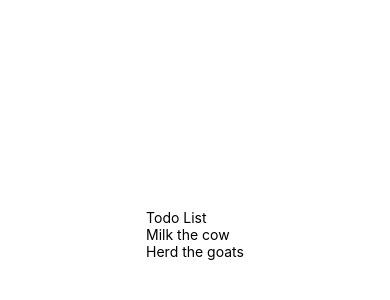
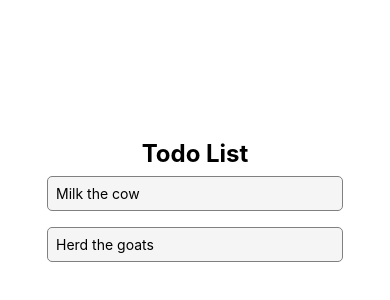
Before and after one commit to einnor/rn-todoey, a React Native app: screen / in a window 390 px wide. Shown: the part 188-488 px from the top of the page. Built offline with nearby package versions, Linux system fonts and the light colour scheme.

Commit message:
Style the components

```diff
--- a/components/Todo.js
+++ b/components/Todo.js
@@ -1,12 +1,28 @@
 import React from 'react';
-import { View, Text } from 'react-native';
+import { View, Text, StyleSheet } from 'react-native';
 
 const Todo = ({ name }) => {
   return (
-    <View>
+    <View style={[styles.item, styles.align]}>
       <Text>{name}</Text>
     </View>
   )
-}
+};
+
+const styles = StyleSheet.create({
+  item: {
+    flexDirection: 'row',
+    justifyContent: 'space-between',
+    alignItems: 'center',
+    borderColor: 'grey',
+    borderWidth: 1,
+    borderRadius: 5,
+    backgroundColor: 'whitesmoke',
+  },
+  align: {
+    margin: 8,
+    padding: 8,
+  },
+});
 
 export default Todo;
--- a/components/TodoList.js
+++ b/components/TodoList.js
@@ -1,16 +1,30 @@
 import React from 'react';
-import { View, Text } from 'react-native';
+import { View, Text, StyleSheet } from 'react-native';
 
 import Todo from './Todo';
 
 const TodoList = () => {
   return (
-    <View>
-      <Text>Todo List</Text>
+    <View style={styles.container}>
+      <Text style={[styles.align, styles.font]}>Todo List</Text>
       <Todo name="Milk the cow" />
       <Todo name="Herd the goats" />
     </View>
   )
-}
+};
+
+const styles = StyleSheet.create({
+  container: {
+    width: '80%',
+    marginBottom: 60,
+  },
+  align: {
+    alignSelf: 'center',
+  },
+  font: {
+    fontSize: 24,
+    fontWeight: 'bold',
+  },
+});
 
 export default TodoList;
```
